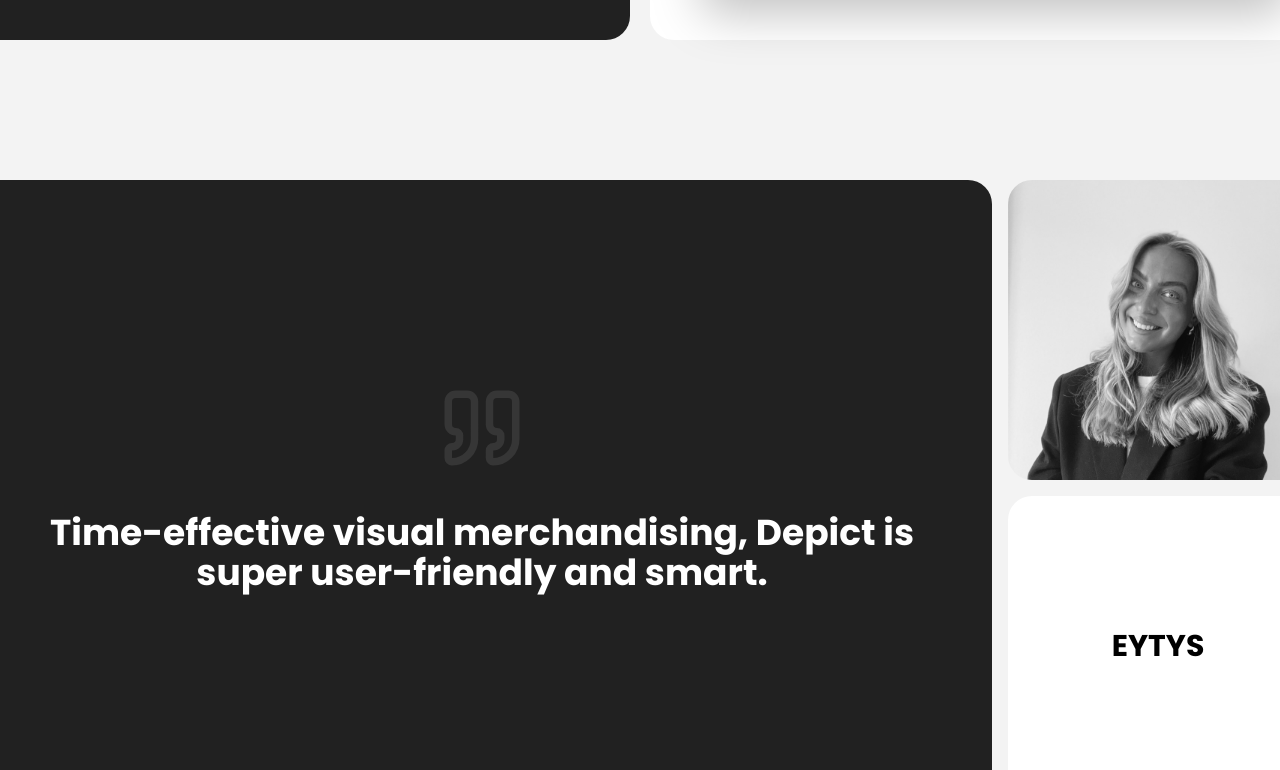
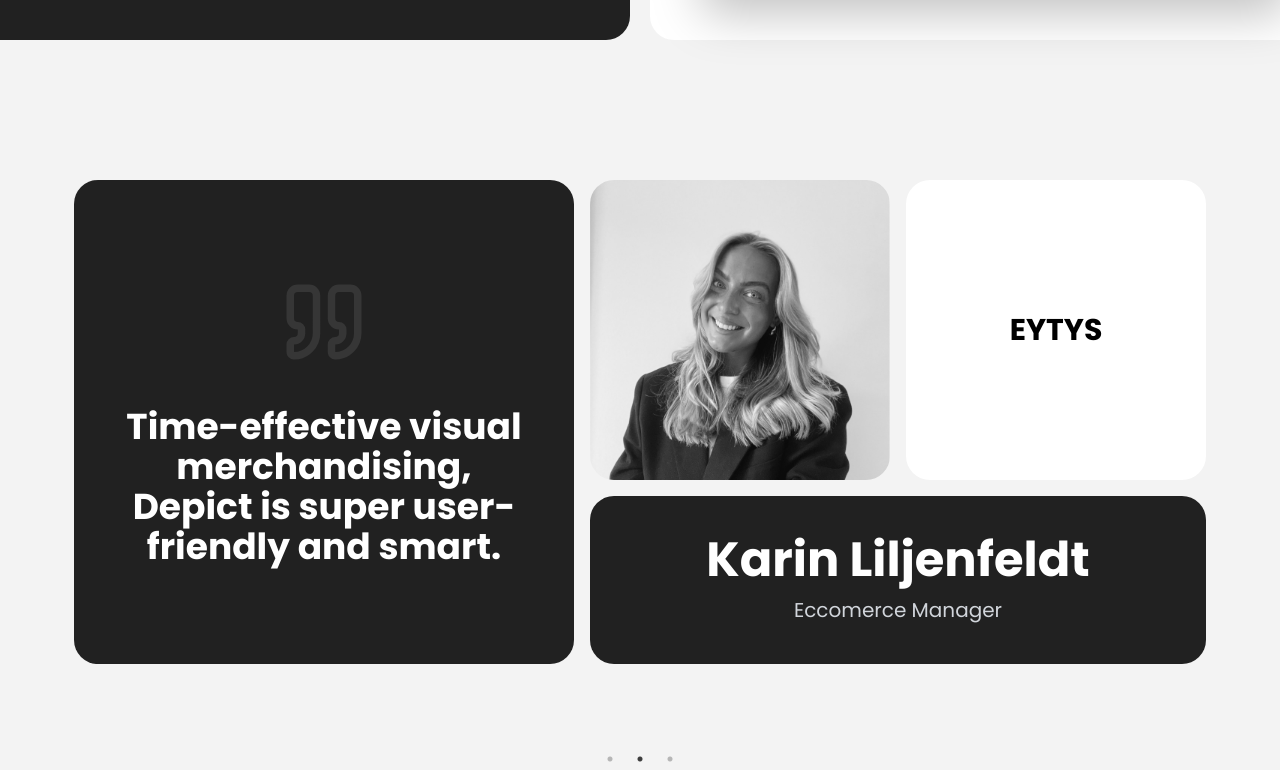
Before and after one commit to AzimiShaja/Hip, a Next.js app: page / in a window 1280 px wide. Shown: the part 2145-2915 px from the top of the page. Built offline with nearby package versions, Linux system fonts and the light colour scheme.

Commit message:
maded custom gird layout

```diff
--- a/tailwind.config.ts
+++ b/tailwind.config.ts
@@ -81,7 +81,13 @@ const config = {
             animation: {
                 "accordion-down": "accordion-down 0.2s ease-out",
                 "accordion-up": "accordion-up 0.2s ease-out",
-            },
+          },
+          gridTemplateColumns: {
+            "custom" : "500px 300px 300px"
+          },
+          gridTemplateRows: {
+            "custom" : "300px"
+          }
         },
     },
     plugins: [require("tailwindcss-animate")],
```
